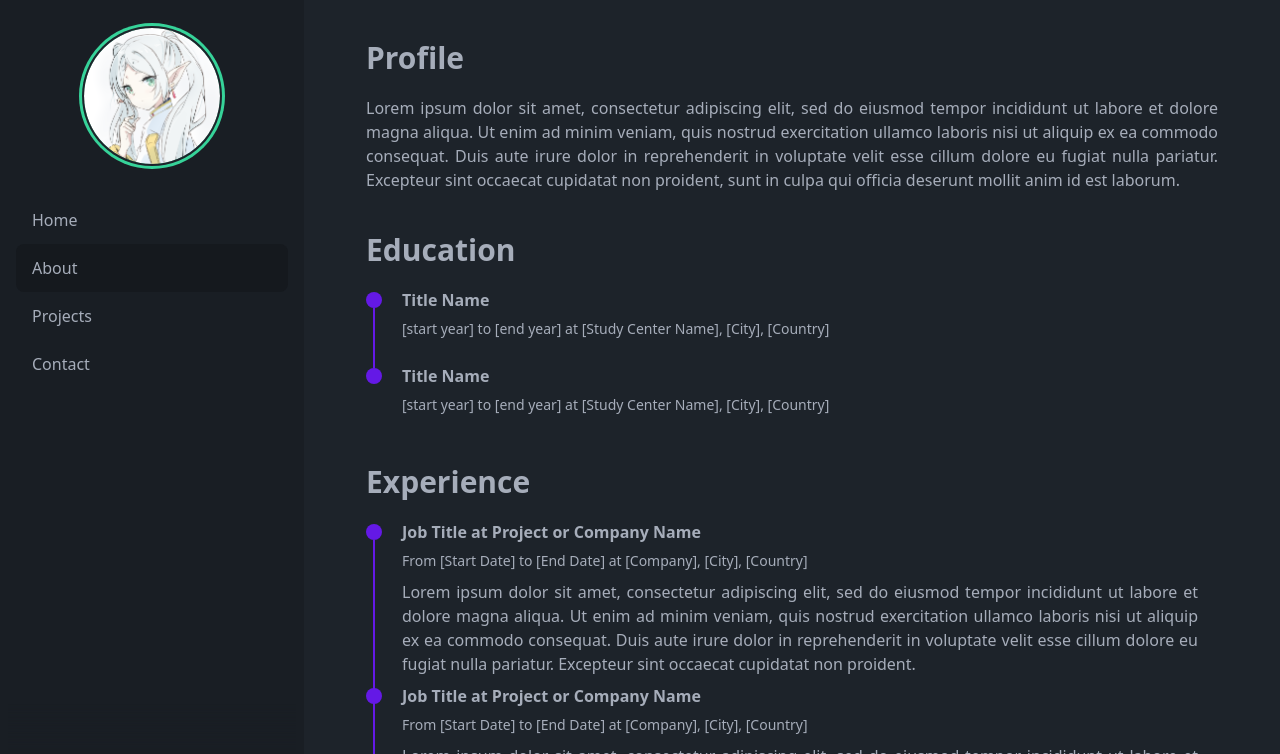
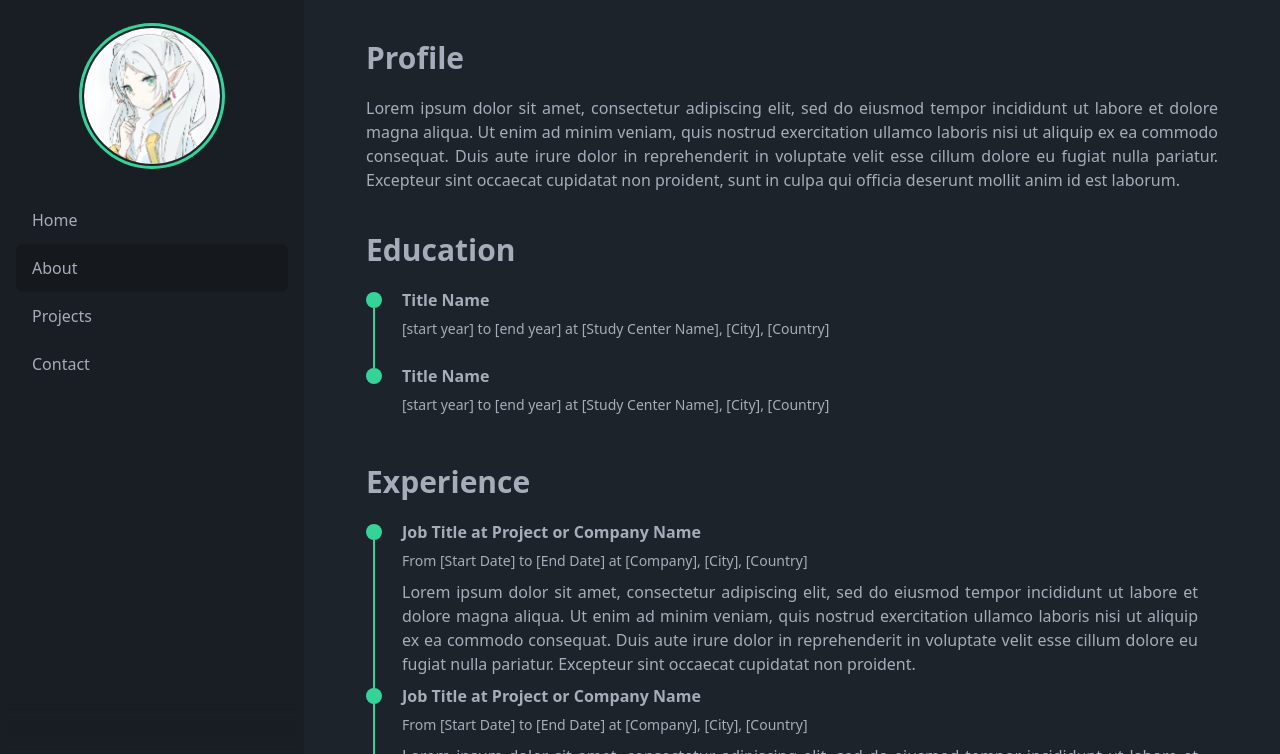
Before and after one commit to daffailhamramadan/daffailhamramadan.github.io, an Astro site: page /about in a window 1280 px wide. Shown: the top 754 px of the page. Built offline with nearby package versions, Linux system fonts and the light colour scheme; Astro itself is replaced by a stand-in of ours.

Commit message:
Change list block color

```diff
--- a/src/components/about/TimeLine.astro
+++ b/src/components/about/TimeLine.astro
@@ -4,8 +4,8 @@ const { title, subtitle } = Astro.props;
 
 <div class="flex">
   <div class="education__time">
-    <span class="w-4 h-4 bg-primary block rounded-full mt-1"></span>
-    <span class="education__line bg-primary block h-full w-[2px] translate-x-[7px]"></span>
+    <span class="w-4 h-4 bg-success block rounded-full mt-1"></span>
+    <span class="education__line bg-success block h-full w-[2px] translate-x-[7px]"></span>
   </div>
   <div class="experience__data bd-grid px-5">
     <h3 class="font-semibold mb-1">{title}</h3>
```
